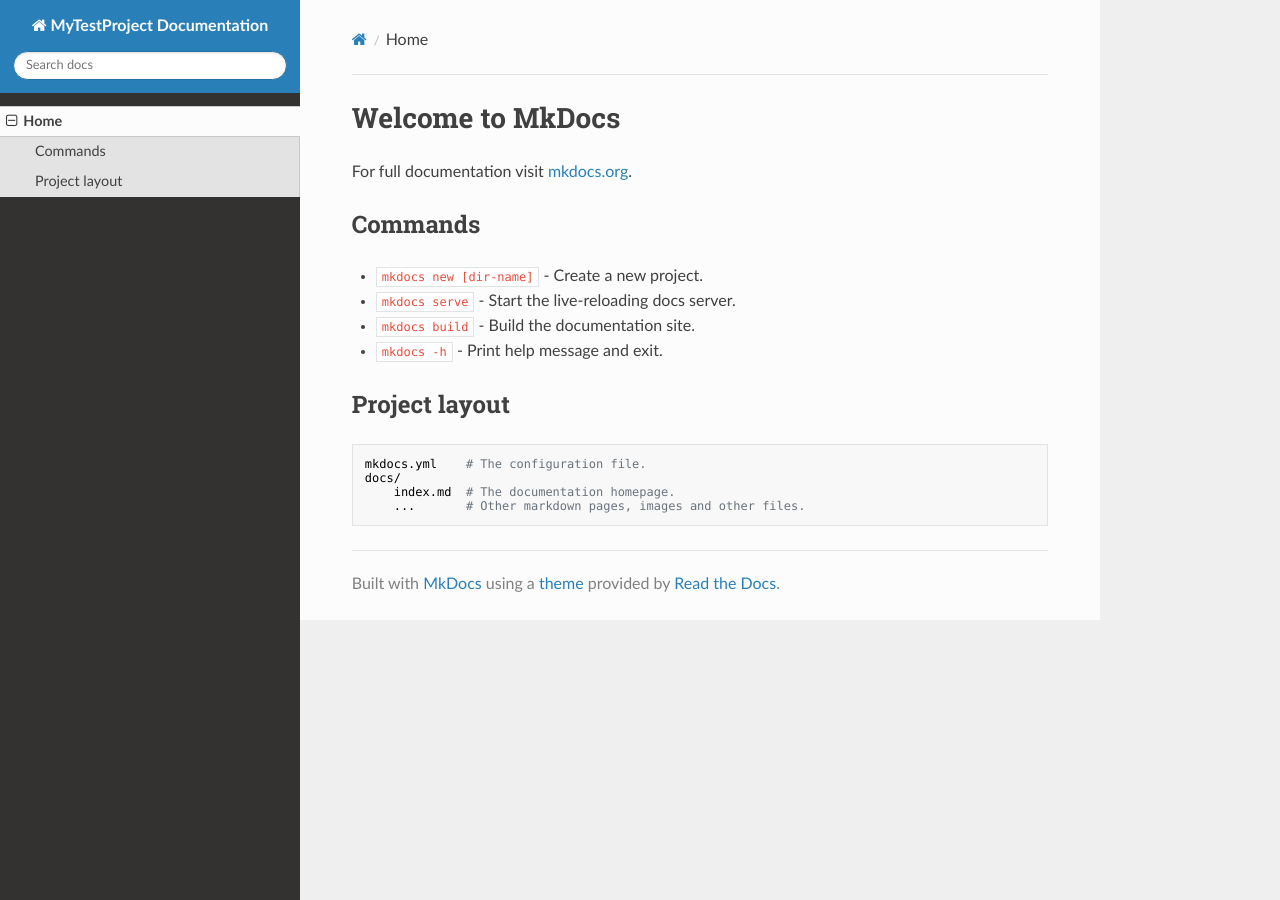
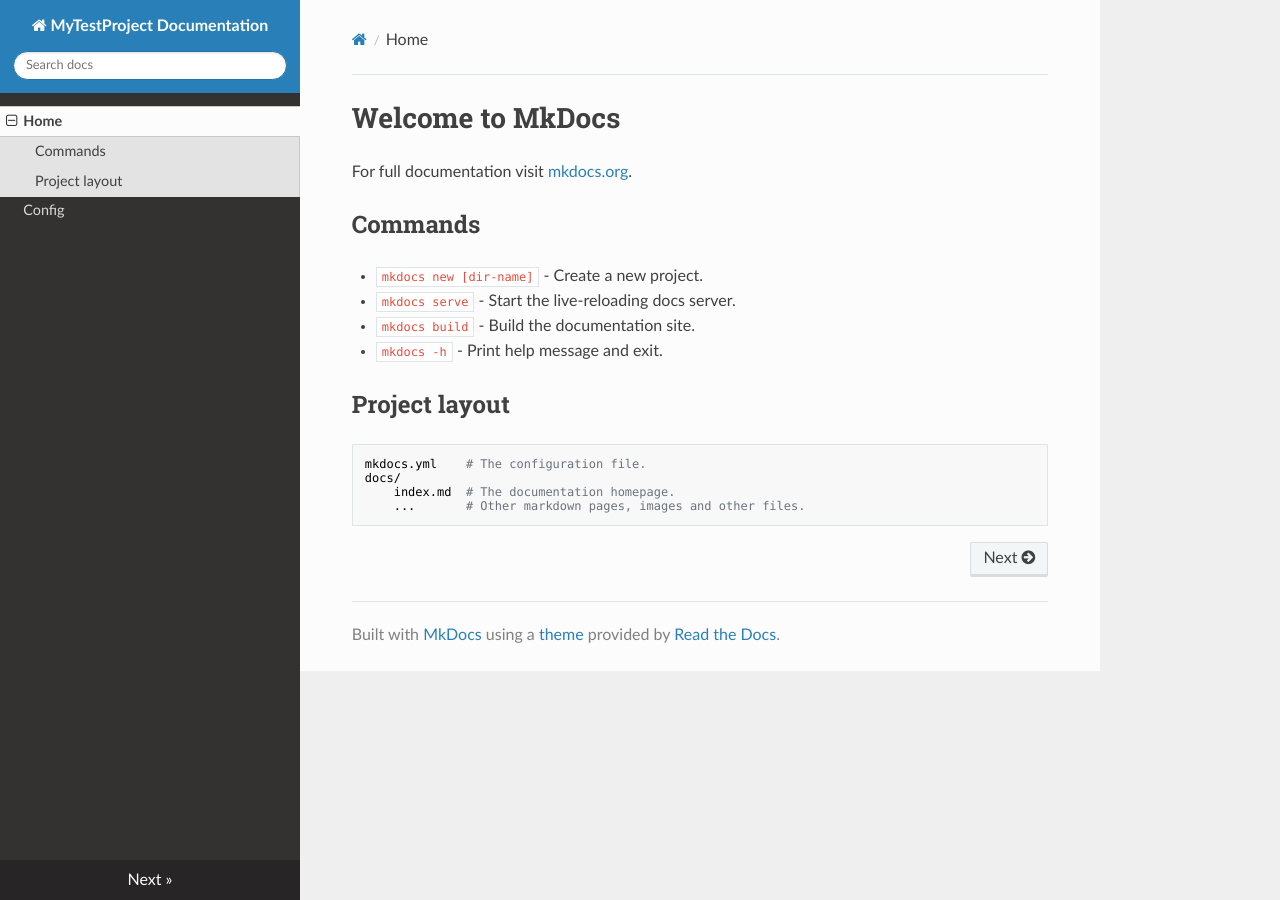
Before and after one commit to MatiWall/extensions-opentelemetry, an MkDocs documentation site: the page built from docs/index.md, in a window 1280 px wide. Built offline with MkDocs 1.6.1, drawn with Linux system fonts in a browser that asks for light colours; nearby versions of some CDN libraries.

Commit message:
updated actions

```diff
--- a/mkdocs.yml
+++ b/mkdocs.yml
@@ -2,11 +2,18 @@
 
 nav:
   - Home: index.md
+  - Config: config.md
 
 plugins:
   - search
   - mkdocstrings:
+      enabled: !ENV [ ENABLE_MKDOCSTRINGS, true ]
+      custom_templates: templates
       default_handler: python
+      handlers:
+        python:
+          options:
+            show_source: true
 
 theme:
   name: readthedocs
```
